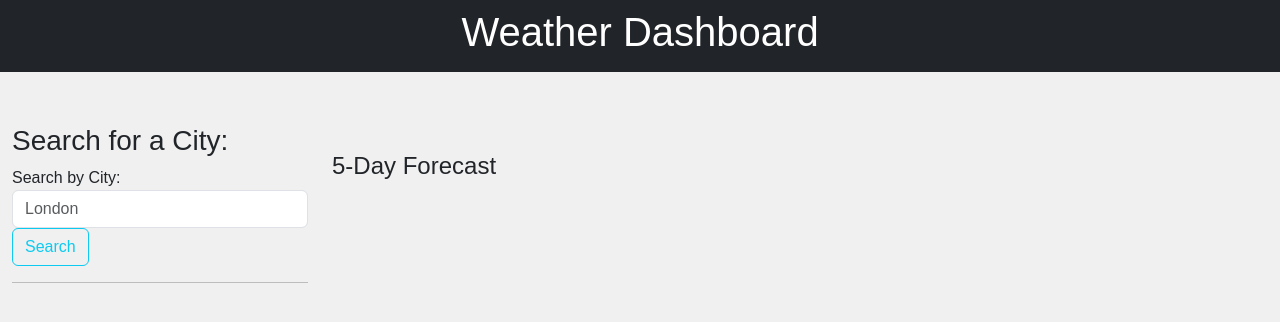
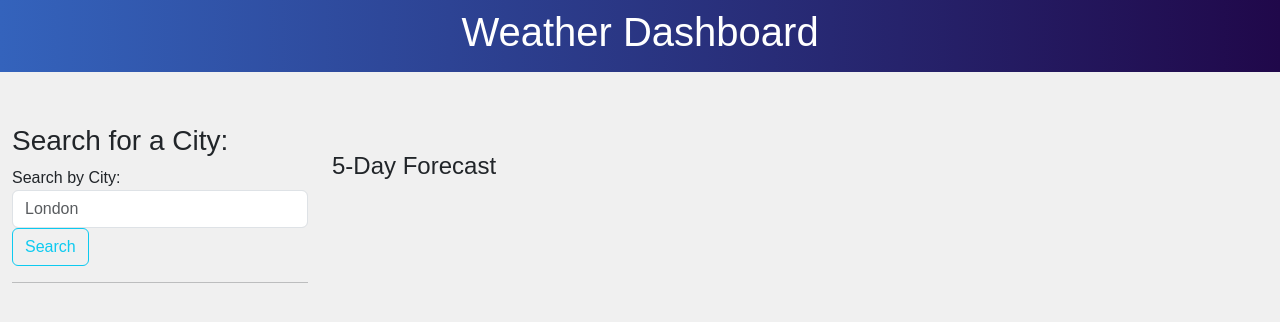
Before and after one commit to deponte-designer/Weather-Dashboard, a plain HTML site: page index.html in a window 1280 px wide. Drawn offline with nearby package versions, Linux system fonts and the light colour scheme.

Commit message:
header style

```diff
--- a/assets/css/style.css
+++ b/assets/css/style.css
@@ -2,3 +2,8 @@ body {
     font-family: 'Arial', sans-serif;
     background-color: #f0f0f0;
   }
+
+  .weather-header {
+    background: linear-gradient(to left, #20084a, #3463bc);
+    color: #fff;
+  }
```
